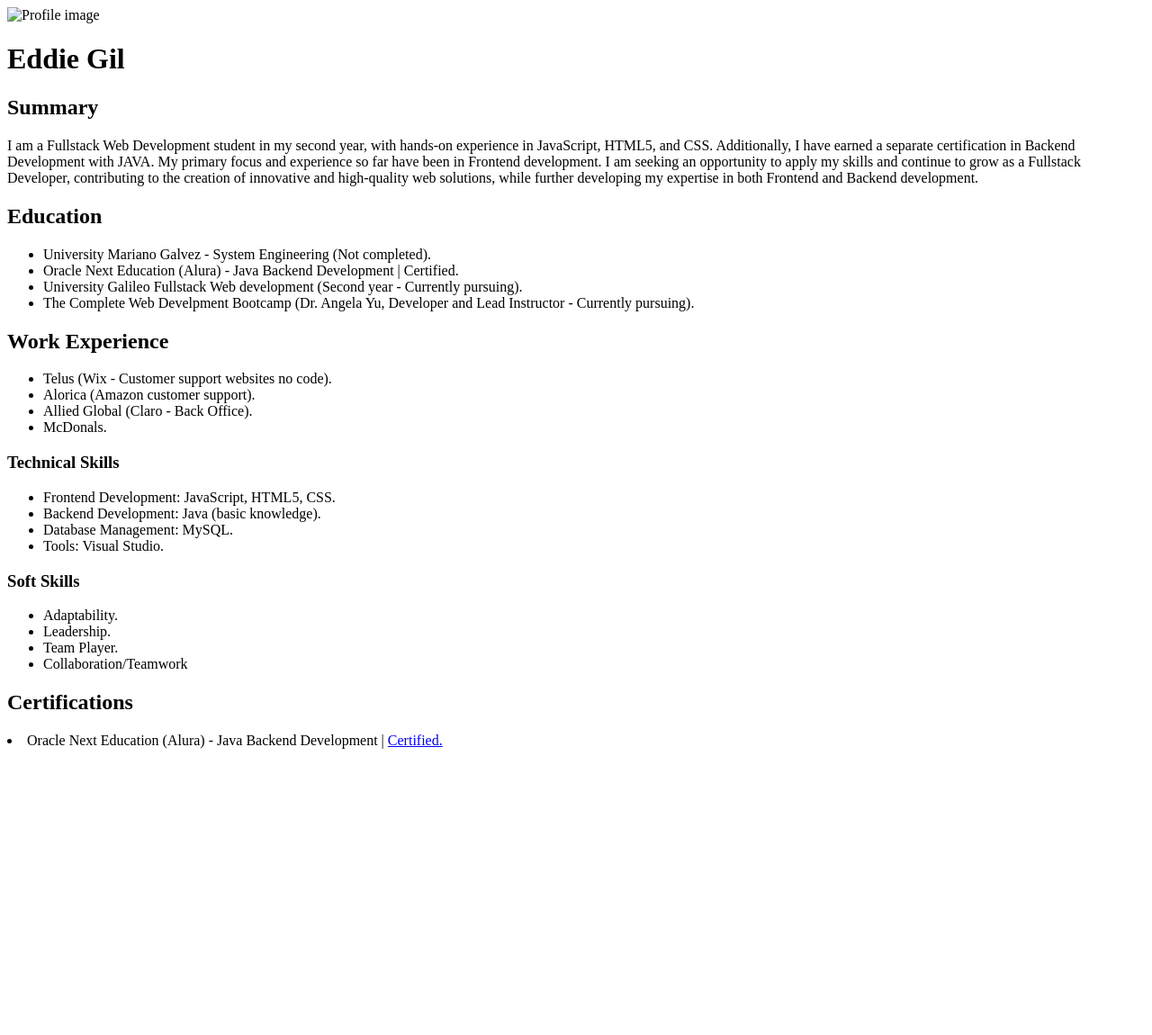
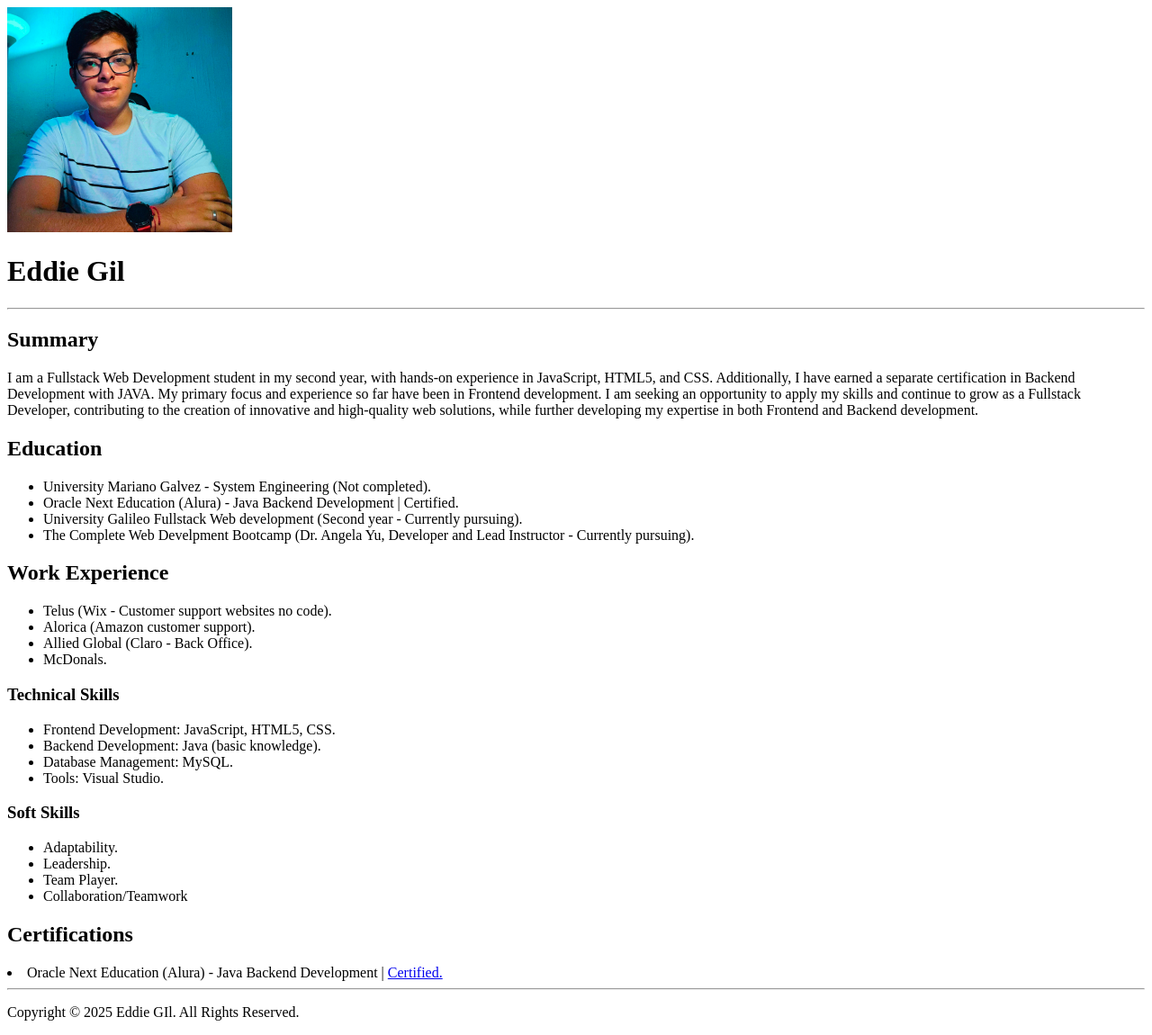
Before and after one commit to EddieGilXD/Resume, a plain HTML site: page index.html in a window 1280 px wide. Shown: the whole page at 90% size. Before the commit the page ends 840 px from the top, so only its background shows below. Drawn offline with Linux system fonts and the light colour scheme.

Commit message:
Captsote project finished

```diff
--- a/index.html
+++ b/index.html
@@ -4,8 +4,9 @@
         <meta charset="UTF-8">
         <title>My resume</title>
         <body>
-            <img src="" alt="Profile image">
+            <img src="./sources/20240719_180604-EDIT-EDIT-EDIT.jpg" alt="Profile image" height="250px">
             <h1>Eddie Gil</h1>
+            <hr />
             <summary>
                 <h2>Summary</h2>
                 <p>I am a Fullstack Web Development student in my second year, with hands-on experience in JavaScript, HTML5, and CSS. Additionally, I have earned a separate certification in Backend Development with JAVA. My primary focus and experience so far have been in Frontend development. I am seeking an opportunity to apply my skills and continue to grow as a Fullstack Developer, contributing to the creation of innovative and high-quality web solutions, while further developing my expertise in both Frontend and Backend development.</p>
@@ -49,5 +50,9 @@
                 <li>Oracle Next Education (Alura) - Java Backend Development | <a href="//app.aluracursos.com/user/djuntaied/program/5/certificate">Certified.</a></li>
             </certifications>
         </body>
+        <hr />
+        <footer>
+            <p>Copyright © 2025 Eddie GIl. All Rights Reserved.</p>
+        </footer>
     </head>
 </html>
```
Also changed, not shown: sources/20240719_180604-EDIT-EDIT-EDIT.jpg (added).
